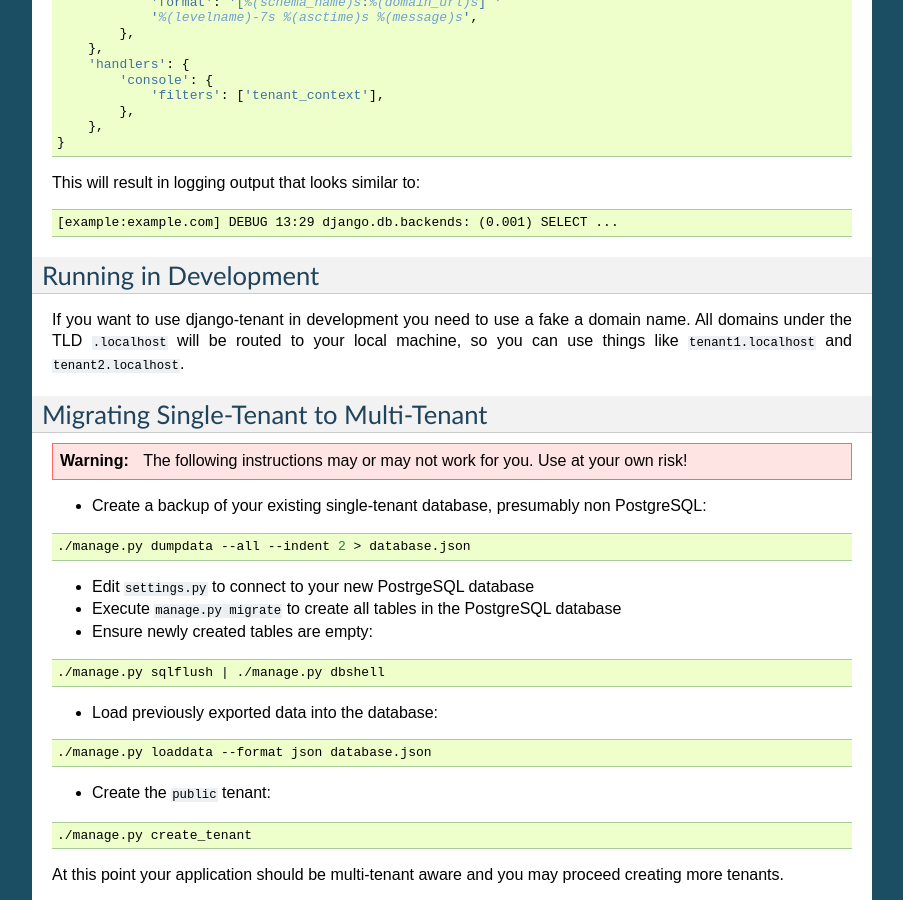
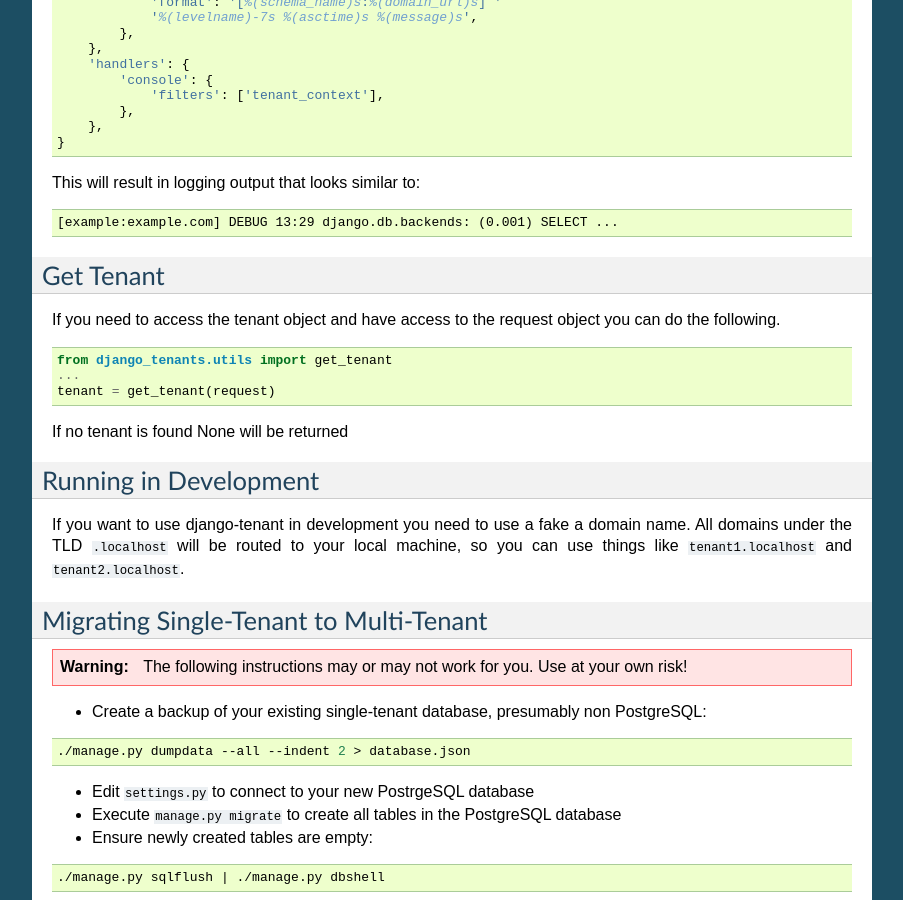
Before and after one commit to django-tenants/django-tenants, a Sphinx documentation site: the page built from docs/use.rst, in a window 1280 px wide and 900 px high, scrolled down 8380 px. Shown: the whole window, without its empty margins (198-1101 px from the left). Built offline with Sphinx 7.4.7, drawn with Linux system fonts in a browser that asks for light colours; the version number could not be read and is left out.

Commit message:
A simple helper function to get the tenant object

```diff
--- a/docs/use.rst
+++ b/docs/use.rst
@@ -553,6 +553,20 @@ This will result in logging output that looks similar to:
     [example:example.com] DEBUG 13:29 django.db.backends: (0.001) SELECT ...
 
 
+Get Tenant
+----------
+
+If you need to access the tenant object and have access to the request object you can do the following.
+
+.. code-block:: python
+
+    from django_tenants.utils import get_tenant
+    ...
+    tenant = get_tenant(request)
+
+If no tenant is found None will be returned
+
+
 Running in Development
 ----------------------
 
```
Also changed, not shown: 2 other files.
